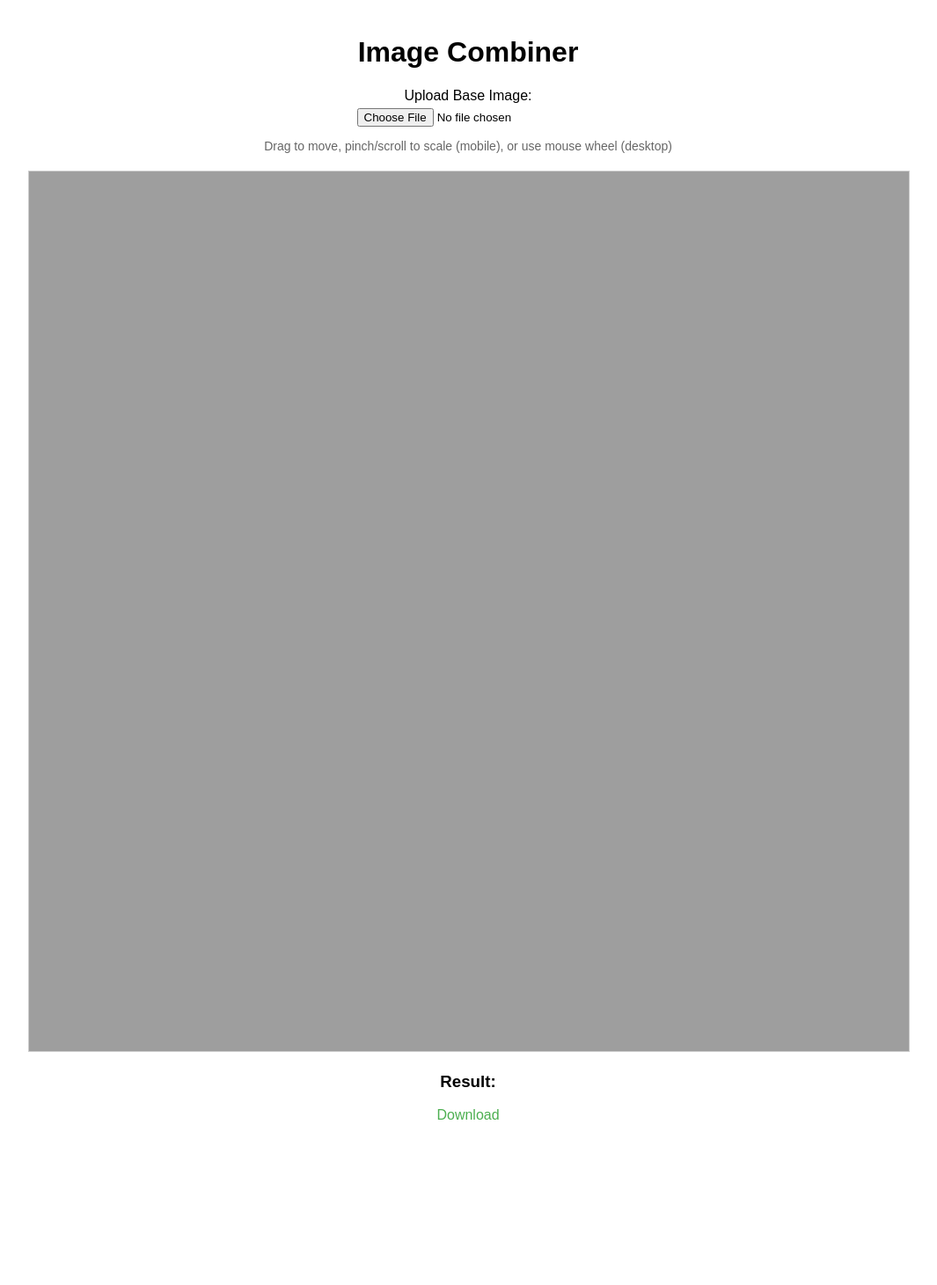
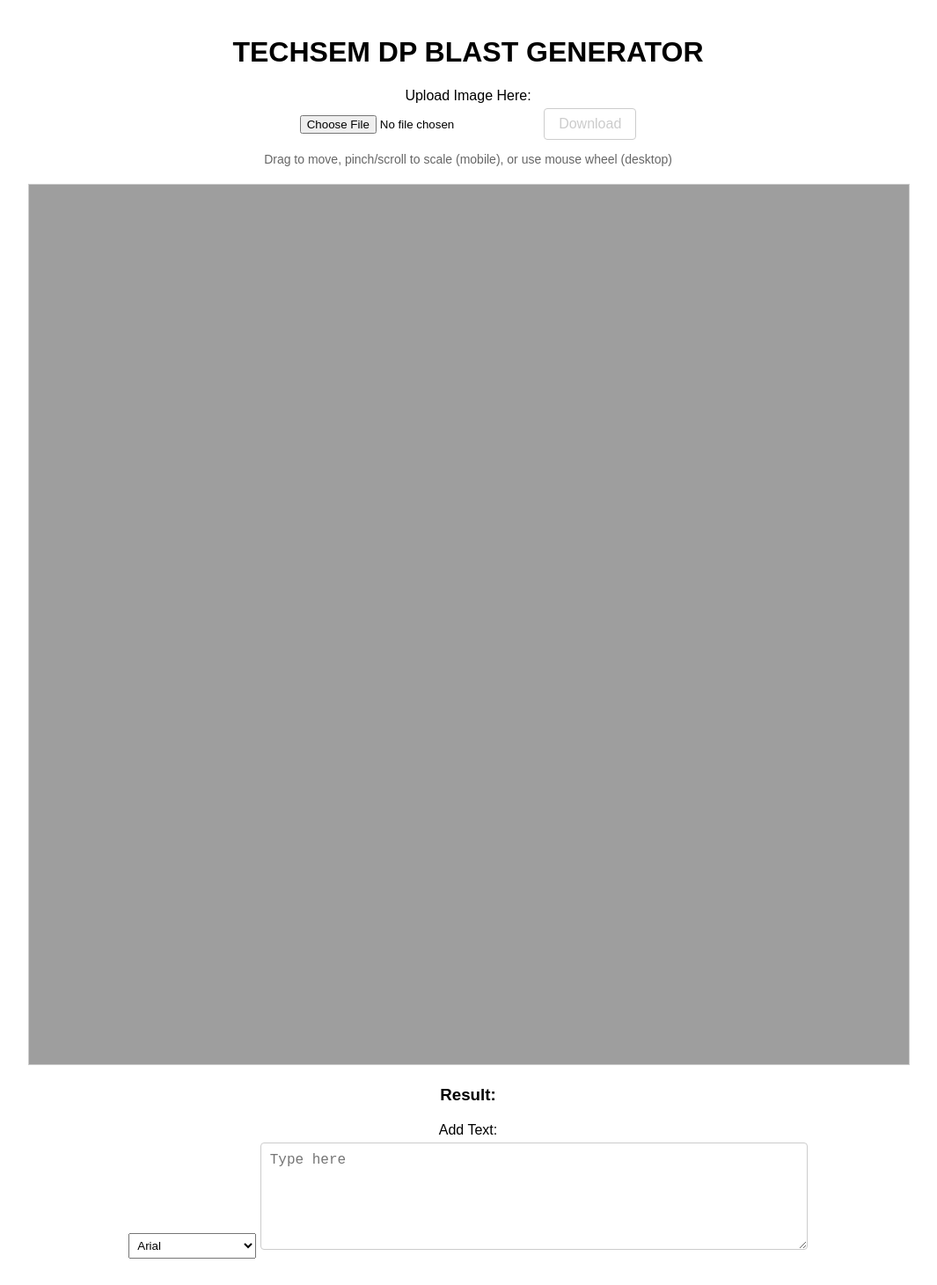
Before and after one commit to sam0l/frame-mer, a website: page index.html in a window 1280 px wide. Shown: the whole page at 88% size, without its empty margins (108-1173 px from the left). Before the commit the page ends 1297 px from the top, so only its background shows below. Drawn offline with Linux system fonts and the light colour scheme.

Commit message:
im a big gay

```diff
--- a/index.html
+++ b/index.html
@@ -3,22 +3,32 @@
 <head>
     <meta charset="UTF-8">
     <meta name="viewport" content="width=device-width, initial-scale=1.0">
-    <title>Image Combiner</title>
+    <title>TECHSEM DP BLAST GENERATOR</title>
     <link rel="stylesheet" href="style.css">
 </head>
 <body>
-    <h1>Image Combiner</h1>
+    <h1>TECHSEM DP BLAST GENERATOR</h1>
     <div class="container">
         <div class="upload-section">
-            <label>Upload Base Image:</label>
+            <label>Upload Image Here:</label>
             <input type="file" id="baseImageInput" accept="image/*">
+            <a id="downloadLink" href="#" download="combined-image.png" class="disabled">Download</a>
             <p>Drag to move, pinch/scroll to scale (mobile), or use mouse wheel (desktop)</p>
         </div>
         <canvas id="canvas" width="1000" height="1000"></canvas>
         <div id="result" class="result-section">
             <h3>Result:</h3>
             <img id="outputImage" alt="Combined Image" style="display: none;">
-            <a id="downloadLink" href="#" download="combined-image.png">Download</a>
+        </div>
+        <div class="text-section">
+            <label for="textInput">Add Text:</label>
+            <select id="fontSelect">
+                <option value="Arial">Arial</option>
+                <option value="Times New Roman">Times New Roman</option>
+                <option value="Courier New">Courier New</option>
+                <option value="Georgia">Georgia</option>
+            </select>
+            <textarea id="textInput" placeholder="Type here"></textarea>
         </div>
     </div>
     <script src="script.js"></script>
--- a/script.js
+++ b/script.js
@@ -4,11 +4,15 @@ let xPos = 0;
 let yPos = 0;
 let isDragging = false;
 let startX, startY;
+let textContent = '';
+let isTextEditable = true; // Flag for text editability
 
 const canvas = document.getElementById('canvas');
 const ctx = canvas.getContext('2d');
 const outputImage = document.getElementById('outputImage');
 const downloadLink = document.getElementById('downloadLink');
+const textInput = document.getElementById('textInput');
+const fontSelect = document.getElementById('fontSelect');
 const frameImage = new Image();
 frameImage.src = '/frames/frame.png';
 
@@ -19,10 +23,26 @@ function drawCanvas() {
         const baseWidth = baseImage.width * scale;
         const baseHeight = baseImage.height * scale;
         ctx.drawImage(baseImage, xPos, yPos, baseWidth, baseHeight);
+
+        // Enable download button once image is loaded
+        downloadLink.classList.remove('disabled');
+    } else {
+        downloadLink.classList.add('disabled');
     }
 
     // Draw frame fixed at 1000x1000
     ctx.drawImage(frameImage, 0, 0, 1000, 1000);
+
+    // Draw text
+    if (textContent) {
+        ctx.font = `30px ${fontSelect.value}`;
+        ctx.fillStyle = 'white';
+        ctx.textAlign = 'center';
+        ctx.fillText(textContent, 500, 900); // Centered near bottom
+        ctx.strokeStyle = 'black';
+        ctx.lineWidth = 2;
+        ctx.strokeText(textContent, 500, 900); // Outline for readability
+    }
 
     // Update download link
     const combinedImage = canvas.toDataURL('image/png');
@@ -35,15 +55,25 @@ document.getElementById('baseImageInput').addEventListener('change', function (e
     if (e.target.files[0]) {
         baseImage = new Image();
         baseImage.onload = function () {
-            // Reset position and scale
             scale = 1;
-            xPos = (1000 - baseImage.width) / 2; // Center initially
+            xPos = (1000 - baseImage.width) / 2;
             yPos = (1000 - baseImage.height) / 2;
             drawCanvas();
         };
         baseImage.src = URL.createObjectURL(e.target.files[0]);
     }
 });
+
+// Handle text input
+textInput.addEventListener('input', function () {
+    if (isTextEditable) {
+        textContent = textInput.value;
+        drawCanvas();
+    }
+});
+
+// Handle font change
+fontSelect.addEventListener('change', drawCanvas);
 
 // Mouse events
 canvas.addEventListener('mousedown', startDragging);
@@ -77,8 +107,8 @@ function stopDragging() {
 
 function scaleImage(e) {
     e.preventDefault();
-    const delta = e.deltaY * -0.001; // Scroll direction
-    scale = Math.max(0.5, Math.min(4, scale + delta)); // Clamp between 0.5 and 4
+    const delta = e.deltaY * -0.001;
+    scale = Math.max(0.5, Math.min(4, scale + delta));
     drawCanvas();
 }
 
@@ -120,5 +150,12 @@ function handleTouchMove(e) {
     }
 }
 
+// Toggle text editability (for testing, you can call this in console: toggleTextEditability())
+function toggleTextEditability() {
+    isTextEditable = !isTextEditable;
+    textInput.disabled = !isTextEditable;
+    console.log(`Text editability: ${isTextEditable}`);
+}
+
 // Initial frame load
 frameImage.onload = drawCanvas;
--- a/style.css
+++ b/style.css
@@ -21,7 +21,7 @@ p {
 }
 #canvas {
     border: 1px solid #ccc;
-    touch-action: none; /* Prevents default touch behaviors */
+    touch-action: none;
     max-width: 100%;
     height: auto;
 }
@@ -30,8 +30,33 @@ p {
     margin-top: 20px;
 }
 #downloadLink {
-    display: block;
-    margin-top: 10px;
+    display: inline-block;
+    margin-left: 20px;
+    padding: 8px 16px;
     color: #4CAF50;
     text-decoration: none;
+    border: 1px solid #4CAF50;
+    border-radius: 4px;
 }
+#downloadLink.disabled {
+    color: #ccc;
+    border-color: #ccc;
+    pointer-events: none;
+}
+.text-section {
+    margin-top: 20px;
+}
+#fontSelect {
+    padding: 5px;
+    margin: 10px 0;
+}
+#textInput {
+    width: 100%;
+    max-width: 600px;
+    height: 100px;
+    padding: 10px;
+    font-size: 16px;
+    border: 1px solid #ccc;
+    border-radius: 4px;
+    resize: vertical;
+}
```
